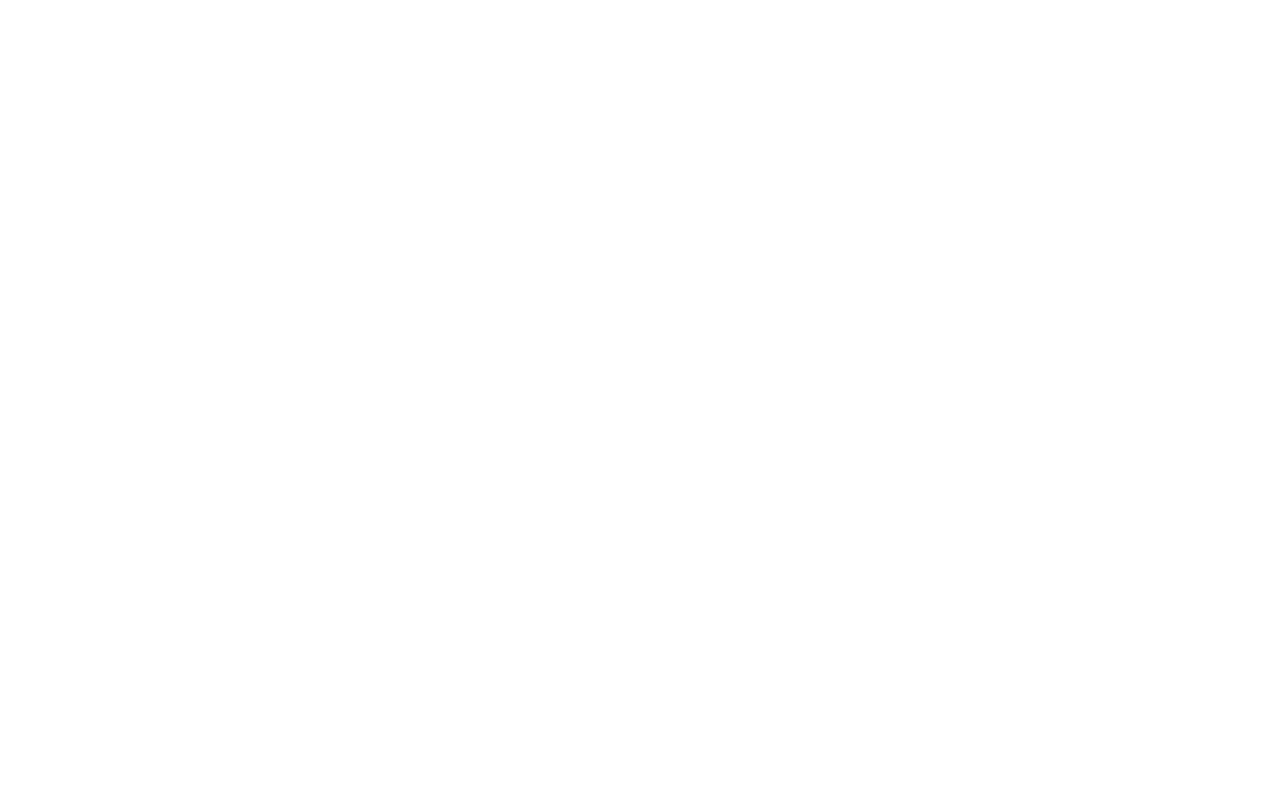
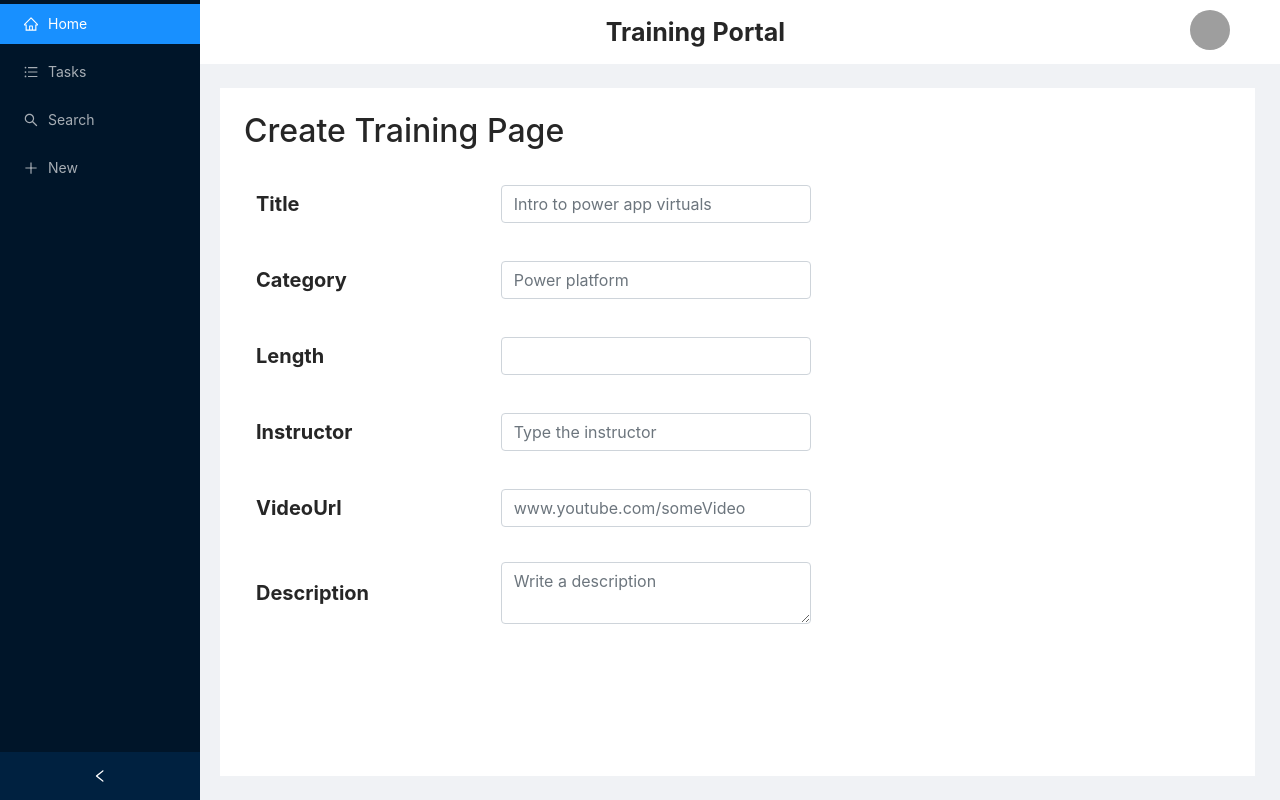
Before and after one commit to amauryperalta28/Learning-system, a React (Vite) app: page /trainings/create in a window 1280 px wide. Before the commit this address had no page. Built offline with nearby package versions, Linux system fonts and the light colour scheme; grey boxes are pictures that could not be loaded.

Commit message:
Added create training screen Added create training screen route on sidebar

```diff
--- a/src/AppRouter.tsx
+++ b/src/AppRouter.tsx
@@ -1,13 +1,16 @@
-import { Route, Routes } from 'react-router-dom'
-import { HomePage } from './core/pages/HomePage'
-import { LayoutPage } from './core/pages/LayoutPage/LayoutPage'
+import { Navigate, Route, Routes } from 'react-router-dom';
+import { HomePage } from './core/pages/HomePage';
+import { LayoutPage } from './core/pages/LayoutPage/LayoutPage';
+import { TrainingModuleRouter } from './Features/Training/router/TrainingModuleRouter';
 
 export const AppRouter = () => {
   return (
     <Routes>
-        <Route path='/' element={<LayoutPage/>}>
-           <Route index element={<HomePage/>} />
-        </Route>
+      <Route path="/" element={<LayoutPage />}>
+        <Route index element={<HomePage />} />
+        <Route path="/trainings/*" element={<TrainingModuleRouter />} />
+        <Route path="*" element={<Navigate to="/" />} />
+      </Route>
     </Routes>
-  )
-}
+  );
+};
--- /dev/null
+++ b/src/Features/Training/pages/CreateTrainingPage.tsx
@@ -0,0 +1,27 @@
+import { TextArea } from "../../../shared/components/TextArea/TextArea";
+import { TextInput } from "../../../shared/components/TextInput/TextInput";
+
+export const CreateTrainingPage = () => {
+  return (
+    <div>
+      <h2>Create Training Page</h2>
+      <form>
+        <div className="container-fluid">
+
+          <TextInput id="title" name="title" label="Title" placeholder="Intro to power app virtuals" />
+
+          <TextInput id="category" name="category" label="Category" placeholder="Power platform"  />
+
+          <TextInput id="length" name="length" label="Length" />
+
+          <TextInput id="instructor" name="instructor" label="Instructor" placeholder="Type the instructor"  />
+
+          <TextInput id="videoUrl" name="videoUrl" label="VideoUrl" placeholder="www.youtube.com/someVideo"  />
+
+         <TextArea  id="description" name="description" label="Description" placeholder="Write a description"  />
+
+        </div>
+      </form>
+    </div>
+  );
+};
--- /dev/null
+++ b/src/Features/Training/router/TrainingModuleRouter.tsx
@@ -0,0 +1,11 @@
+import { Navigate, Route, Routes } from 'react-router-dom';
+import { CreateTrainingPage } from '../pages/CreateTrainingPage';
+
+export const TrainingModuleRouter = () => {
+  return (
+    <Routes>
+        <Route path='create' element={<CreateTrainingPage />} />
+        <Route path="*" element={<Navigate to="/" />} />
+    </Routes>
+  )
+}
--- a/src/core/pages/HomePage.tsx
+++ b/src/core/pages/HomePage.tsx
@@ -1,10 +1,8 @@
-import { Button, Space } from "antd";
-import Tabs from "antd/lib/tabs"
+import Tabs from "antd/lib/tabs";
 import { useState } from "react";
 import { Link } from "react-router-dom";
 import { FeaturedTrainingList, TaskTrainingList } from "../../shared/components";
 import { DiscoverTrainingList } from "../../shared/components/DiscoverTrainingList/DiscoverTrainingList";
-import { VideoTrainingList as VideoTrainingList } from "../../shared/components/VideoTrainingList/VideoTrainingList"
 
 const { TabPane } = Tabs;
 
--- a/src/core/pages/LayoutPage/LayoutPage.tsx
+++ b/src/core/pages/LayoutPage/LayoutPage.tsx
@@ -1,67 +1,29 @@
-import {
-    HomeOutlined, PlusOutlined,
-    SearchOutlined,
-    UnorderedListOutlined
-} from '@ant-design/icons';
 import Layout from 'antd/lib/layout';
 import Menu from 'antd/lib/menu';
-import { ItemType } from 'antd/lib/menu/hooks/useItems';
-import { useState } from 'react';
 import { Outlet } from 'react-router-dom';
 import './LayoutPage.css';
+import { useLayoutPage } from './useLayoutPage';
+import MenuInfo from 'antd/lib/menu/index';
+
 
 const { Header, Sider, Content } = Layout;
-type CollapseWidth = string | undefined;
-
 
 export const LayoutPage = () => {
-    const [collapsed, setCollapsed] = useState(true);
-    const [collapsedWidth, setCollapsedWidth] = useState<CollapseWidth>(undefined);
-
-    const menuItems: ItemType[] = [
-        {
-            key: '1',
-            icon: <HomeOutlined />,
-            label: 'Home',
-        },
-        {
-            key: '2',
-            icon: <UnorderedListOutlined />,
-            label: 'Tasks',
-        },
-        {
-            key: '3',
-            icon: <SearchOutlined />,
-            label: 'Search',
-        },
-        {
-            key: '4',
-            icon: <PlusOutlined />,
-            label: 'New',
-        }
-
-    ]
-
-    const onBreakPoint = (crossBrakePoint: boolean) => {
-        console.log(crossBrakePoint);
-        setCollapsed(crossBrakePoint);
-
-        if (crossBrakePoint) {
-            setCollapsedWidth('0px');
-        } else {
-            setCollapsedWidth(undefined);
-        }
-    }
+  const { collapsed,
+    onBreakPoint,
+    onCollapse,
+    onClickMenuItem,
+    collapsedWidth,
+    menuItems } =  useLayoutPage();
 
   return (
-        <Layout className='layout-container' style={{ maxHeight: '100vh' }}>
-
+    <Layout className="layout-container" style={{ maxHeight: '100vh' }}>
       <Sider
         collapsible
         collapsed={collapsed}
         breakpoint="md"
         onBreakpoint={onBreakPoint}
-                onCollapse={(value) => setCollapsed(value)}
+        onCollapse={onCollapse}
         collapsedWidth={collapsedWidth}
       >
         <div className="logo" />
@@ -70,18 +32,26 @@
           mode="inline"
           defaultSelectedKeys={['1']}
           items={menuItems}
+          onClick={ (e)=> {
+            onClickMenuItem(e.key);
+          } }
         />
       </Sider>
 
       <Layout className="site-layout">
-                <Header className="site-layout-background"  >
+        <Header className="site-layout-background">
           <div className="header">
-                        <div className="header-title d-flex justify-content-center">Training Portal</div>
+            <div className="header-title d-flex justify-content-center">
+              Training Portal
+            </div>
             <div className="user-content">
-                            <img className="user-miniature" src="https://i.pinimg.com/736x/8b/16/7a/8b167af653c2399dd93b952a48740620.jpg" alt="User avatar" />
+              <img
+                className="user-miniature"
+                src="https://i.pinimg.com/736x/8b/16/7a/8b167af653c2399dd93b952a48740620.jpg"
+                alt="User avatar"
+              />
             </div>
           </div>
-
         </Header>
         <Content
           className="layout-content"
@@ -91,7 +61,7 @@
             minHeight: 300,
             maxHeight: '100vh',
             overflow: 'auto',
-                        marginLeft: 20
+            marginLeft: 20,
           }}
         >
           <Outlet />
@@ -99,5 +69,4 @@
       </Layout>
     </Layout>
   );
-
 };
--- /dev/null
+++ b/src/core/pages/LayoutPage/useLayoutPage.tsx
@@ -0,0 +1,80 @@
+import HomeOutlined from '@ant-design/icons/lib/icons/HomeOutlined';
+import PlusOutlined from '@ant-design/icons/lib/icons/PlusOutlined';
+import SearchOutlined from '@ant-design/icons/lib/icons/SearchOutlined';
+import UnorderedListOutlined from '@ant-design/icons/lib/icons/UnorderedListOutlined';
+import { ItemType } from 'antd/lib/menu/hooks/useItems';
+import { useState } from 'react';
+import { useNavigate } from 'react-router-dom';
+
+type CollapseWidth = string | undefined;
+
+const MenuOptions = {
+    home: '1',
+    tasks: '2',
+    search: '3',
+    newTraining: '4'
+}
+
+export const useLayoutPage = () => {
+  const [collapsed, setCollapsed] = useState(true);
+  const [collapsedWidth, setCollapsedWidth] = useState<CollapseWidth>(undefined);
+  const Navigate = useNavigate();
+
+  const menuItems: ItemType[] = [
+    {
+      key: MenuOptions.home,
+      icon: <HomeOutlined />,
+      label: 'Home',
+    },
+    {
+      key: MenuOptions.tasks,
+      icon: <UnorderedListOutlined />,
+      label: 'Tasks',
+    },
+    {
+      key: MenuOptions.search,
+      icon: <SearchOutlined />,
+      label: 'Search',
+    },
+    {
+      key: MenuOptions.newTraining,
+      icon: <PlusOutlined />,
+      label: 'New',
+    },
+  ];
+
+  const onClickMenuItem = (key: string)=>{
+    let routes = new Map<string, string>();
+    routes.set(MenuOptions.home, '/');
+    routes.set(MenuOptions.newTraining, '/trainings/create');
+
+    if(!routes.has(key)){
+       return Navigate('/');
+    }
+
+    const path = routes.get(key)!;
+//  debugger;
+    return Navigate(path);
+  }
+
+  const onBreakPoint = (crossBrakePoint: boolean) => {
+    setCollapsed(crossBrakePoint);
+
+    if (crossBrakePoint) {
+      setCollapsedWidth('0px');
+    } else {
+      setCollapsedWidth(undefined);
+    }
+  };
+
+  const onCollapse = (value: boolean) => setCollapsed(value);
+
+  return {
+    onBreakPoint,
+    onCollapse,
+    onClickMenuItem,
+    collapsed,
+    collapsedWidth,
+    menuItems,
+  };
+};
--- /dev/null
+++ b/src/shared/components/TextArea/TextArea.tsx
@@ -0,0 +1,33 @@
+import React from 'react'
+
+export type Props = {
+    label: string;
+    id: string;
+    name: string;
+    placeholder?: string;
+}
+
+export const TextArea = ({label, id, name, placeholder = ''}:Props) => {
+  return (
+    <div className="row g-3 align-items-center mt-3">
+    <div className="col-3">
+      <label
+        className="col-form-label"
+        style={{ fontSize: '20px', fontWeight: 'bold' }}
+        htmlFor={id}
+      >
+        {label}
+      </label>
+    </div>
+    <div className="col-4">
+      <textarea
+        id={id}
+        name={name}
+        className="form-control"
+        aria-describedby={name}
+        placeholder={placeholder}
+      />
+    </div>
+  </div>
+  )
+}
--- /dev/null
+++ b/src/shared/components/TextInput/TextInput.tsx
@@ -0,0 +1,33 @@
+
+export type Props = {
+    label: string;
+    id: string;
+    name: string;
+    placeholder?: string;
+}
+
+export const TextInput = ({label, id, name, placeholder = ''}:Props) => {
+  return (
+    <div className="row g-3 align-items-center mt-3">
+    <div className="col-3">
+      <label
+        className="col-form-label "
+        style={{ fontSize: '20px', fontWeight: 'bold' }}
+        htmlFor={id}
+      >
+        {label}
+      </label>
+    </div>
+    <div className="col-4">
+      <input
+        type="text"
+        id={id}
+        name={name}
+        className="form-control"
+        aria-describedby="title"
+        placeholder={placeholder}
+      />
+    </div>
+  </div>
+  )
+}
```
Lines whose indentation alone changed are shown as unchanged.
